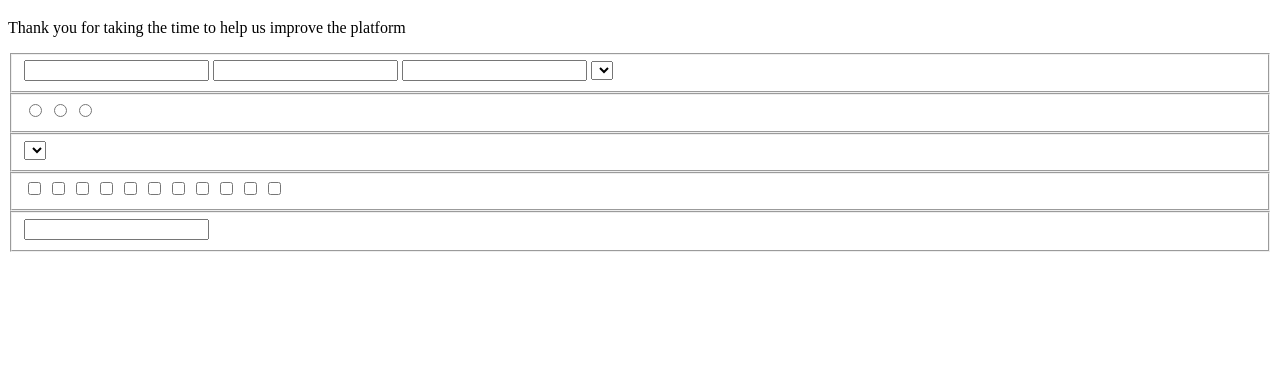
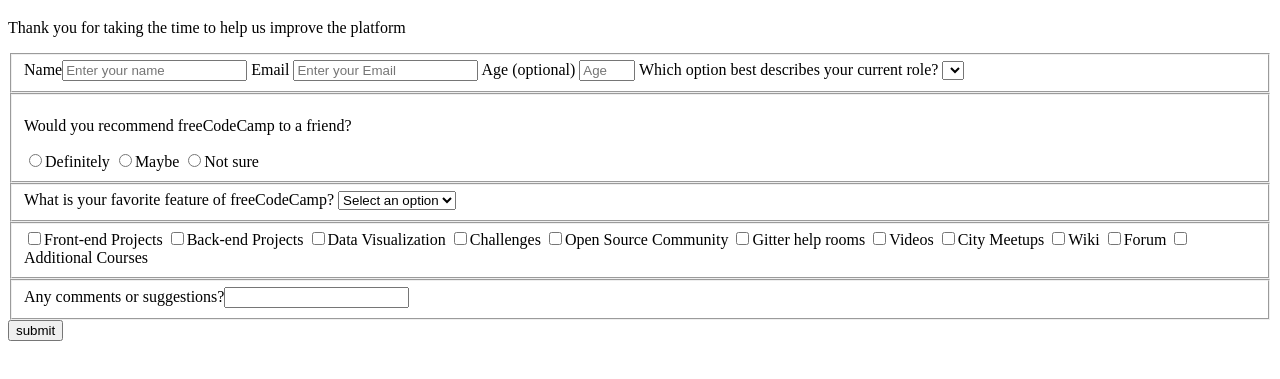
Before and after one commit to benSoalio/FCCSurveyForm, a plain HTML site: page index.html in a window 1280 px wide. Shown: the part 61-440 px from the top of the page. Drawn offline with Linux system fonts and the light colour scheme.

Commit message:
Adding Id and name to the form

```diff
--- a/index.html
+++ b/index.html
@@ -7,33 +7,36 @@
     <title>Survey Form</title>
   </head>
   <body>
-    <h1>FreeCodeCamp Survey Form</h1>
-    <p>Thank you for taking the time to help us improve the platform</p>
+    <h1 id="title">FreeCodeCamp Survey Form</h1>
+    <p id="description">
+      Thank you for taking the time to help us improve the platform
+    </p>
 
     <!-- the form  -->
-    <form action="" method="post">
+    <form id="survey-form" action="" method="post">
       <fieldset>
-        <label for=""> <input type="text" /></label>
-        <label for=""> <input type="text" /></label>
-        <label for=""> <input type="text" /></label>
-        <label for="">
-          <select name="" id="">
-            <option value=""></option>
-            <option value=""></option>
-            <option value=""></option>
-            <option value=""></option>
-            <option value=""></option>
-            <option value=""></option>
-          </select>
-        </label>
-      </fieldset>
-      <fieldset>
-        <label for=""><input type="radio" name="" id="" /></label>
-        <label for=""><input type="radio" name="" id="" /></label>
-        <label for=""><input type="radio" name="" id="" /></label>
-      </fieldset>
-      <fieldset>
-        <select name="" id="">
+        <label id="name-label" for="name">
+          Name<input
+            id="name"
+            type="text"
+            required
+            placeholder="Enter your name"
+        /></label>
+        <label id="email-label" for="email"
+          >Email
+          <input
+            id="email"
+            type="email"
+            required
+            placeholder="Enter your Email"
+        /></label>
+        <label id="number-label" for="age"
+          >Age (optional)
+          <input id="number" type="number" min="12" max="25" placeholder="Age"
+        /></label>
+        <label for=""> Which option best describes your current role?</label>
+        <select id="dropdown" name="" id="">
+          <option value=""></option>
           <option value=""></option>
           <option value=""></option>
           <option value=""></option>
@@ -42,21 +45,114 @@
         </select>
       </fieldset>
       <fieldset>
-        <label for=""><input type="checkbox" name="" id="" /></label>
-        <label for=""><input type="checkbox" name="" id="" /></label>
-        <label for=""><input type="checkbox" name="" id="" /></label>
-        <label for=""><input type="checkbox" name="" id="" /></label>
-        <label for=""><input type="checkbox" name="" id="" /></label>
-        <label for=""><input type="checkbox" name="" id="" /></label>
-        <label for=""><input type="checkbox" name="" id="" /></label>
-        <label for=""><input type="checkbox" name="" id="" /></label>
-        <label for=""><input type="checkbox" name="" id="" /></label>
-        <label for=""><input type="checkbox" name="" id="" /></label>
-        <label for=""><input type="checkbox" name="" id="" /></label>
+        <p>Would you recommend freeCodeCamp to a friend?</p>
+        <label for=""
+          ><input type="radio" name="definitely" id="" />Definitely</label
+        >
+        <label for=""><input type="radio" name="maybe" id="" />Maybe</label>
+        <label for=""
+          ><input type="radio" name="not-sure" id="" />Not sure</label
+        >
       </fieldset>
       <fieldset>
-        <label for=""><input type="textarea" name="" id="" /></label>
+        <label for="favorite"
+          >What is your favorite feature of freeCodeCamp?</label
+        >
+        <select name="favorite" id="">
+          <option value="0">Select an option</option>
+          <option value="1">Challenges</option>
+          <option value="">Projects</option>
+          <option value="">Community</option>
+          <option value="">Open Source</option>
+        </select>
       </fieldset>
+      <fieldset>
+        <label for=""
+          ><input
+            type="checkbox"
+            name=""
+            value="frontend-projects"
+            id=""
+          />Front-end Projects</label
+        >
+        <label for=""
+          ><input
+            type="checkbox"
+            name=""
+            value="backend-projects"
+            id=""
+          />Back-end Projects</label
+        >
+        <label for=""
+          ><input
+            type="checkbox"
+            name=""
+            value="data-visualization"
+            id=""
+          />Data Visualization</label
+        >
+        <label for=""
+          ><input
+            type="checkbox"
+            name=""
+            value="challenges"
+            id=""
+          />Challenges</label
+        >
+        <label for=""
+          ><input
+            type="checkbox"
+            name=""
+            value="open-source-community"
+            id=""
+          />Open Source Community</label
+        >
+        <label for="gitter-help-rooms"
+          ><input
+            type="checkbox"
+            name="gitter-help-rooms"
+            value="gitter-help-rooms"
+            id=""
+          />Gitter help rooms</label
+        >
+        <label for="videos"
+          ><input
+            type="checkbox"
+            name="videos"
+            value="videos"
+            id=""
+          />Videos</label
+        >
+        <label for=""
+          ><input type="checkbox" name="" value="city-meetups" id="" />City
+          Meetups</label
+        >
+        <label for=""
+          ><input type="checkbox" name="" value="wiki" id="" />Wiki</label
+        >
+        <label for=""
+          ><input type="checkbox" name="" value="forum" id="" />Forum</label
+        >
+        <label for=""
+          ><input
+            type="checkbox"
+            name=""
+            value="additional-courses"
+            id=""
+          />Additional Courses</label
+        >
+      </fieldset>
+      <fieldset>
+        <label for=""
+          >Any comments or suggestions?<input
+            type="textarea"
+            cols="10"
+            rows="5"
+            name="suggestions"
+            id=""
+        /></label>
+      </fieldset>
+      <input type="submit" value="submit" />
     </form>
   </body>
 </html>
```
